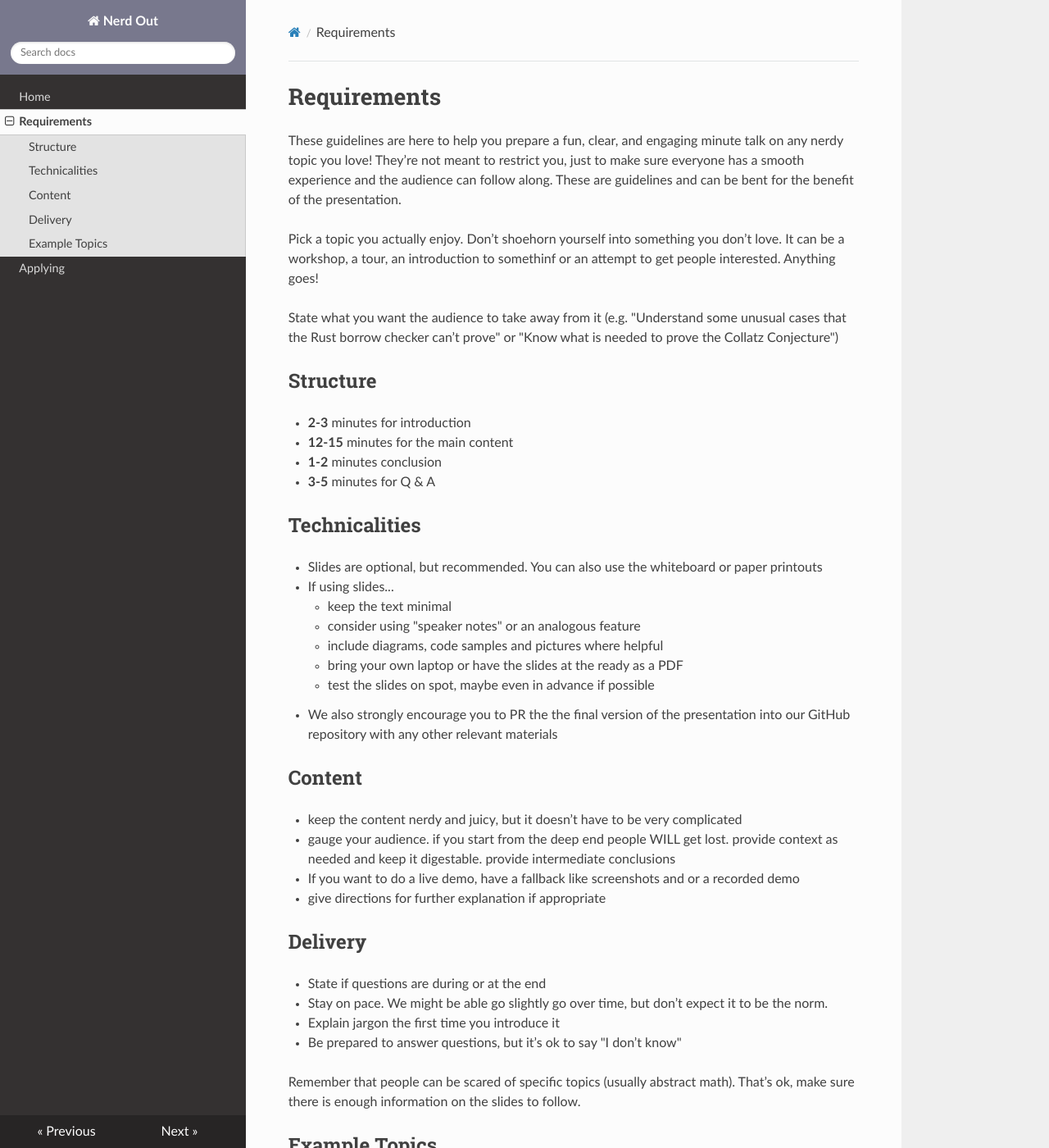
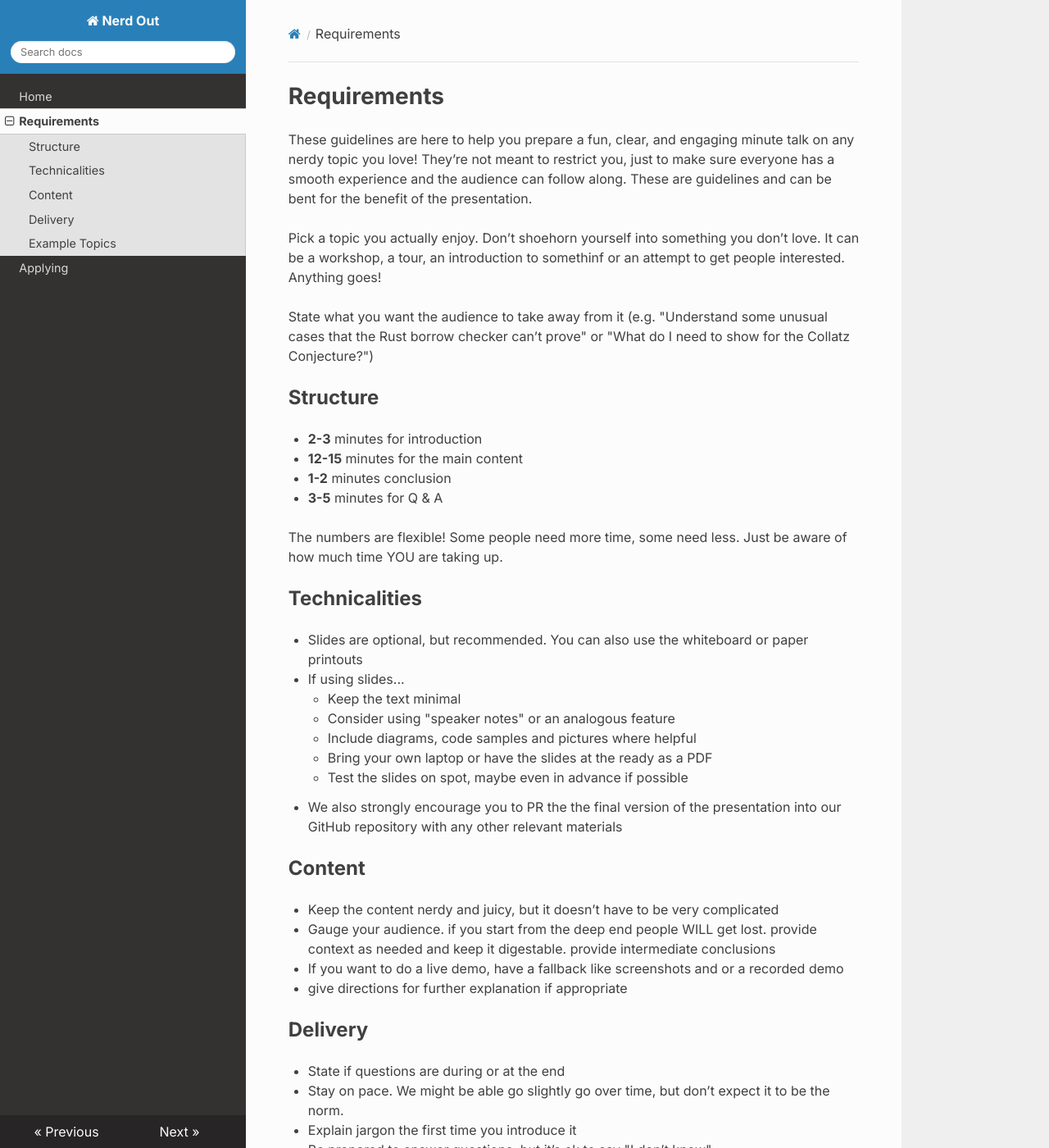
Before and after one commit to thinkinrocks/nerdout, an MkDocs documentation site: the page built from docs/requirements.md, in a window 1280 px wide and 1400 px high. Shown: the whole window at 82% size. Built offline with MkDocs 1.6.1, drawn with Linux system fonts in a browser that asks for light colours; nearby versions of some CDN libraries; some of the changed text lies outside the part shown.

Commit message:
Small fixes

```diff
--- a/docs/css/extra.css
+++ b/docs/css/extra.css
@@ -1,5 +1,7 @@
-.wy-side-nav-search {
-    background-color: rgb(120, 120, 141);
+@import url('https://fonts.googleapis.com/css2?family=Inter:ital,opsz,wght@0,14..32,100..900;1,14..32,100..900&display=swap');
+
+* {
+    font-family: "Inter", sans-serif !important;
 }
 
 .wy-side-nav-search input[type="text"] {
--- a/docs/requirements.md
+++ b/docs/requirements.md
@@ -4,7 +4,7 @@ These guidelines are here to help you prepare a fun, clear, and engaging minute
 
 Pick a topic you actually enjoy. Don’t shoehorn yourself into something you don’t love. It can be a workshop, a tour, an introduction to somethinf or an attempt to get people interested. Anything goes!
 
-State what you want the audience to take away from it (e.g. "Understand some unusual cases that the Rust borrow checker can’t prove" or "Know what is needed to prove the Collatz Conjecture")
+State what you want the audience to take away from it (e.g. "Understand some unusual cases that the Rust borrow checker can’t prove" or "What do I need to show for the Collatz Conjecture?")
 
 ## Structure
 
@@ -13,20 +13,22 @@ State what you want the audience to take away from it (e.g. "Understand some unu
 * **1-2** minutes conclusion
 * **3-5** minutes for Q & A
 
+The numbers are flexible! Some people need more time, some need less. Just be aware of how much time YOU are taking up.
+
 ## Technicalities
 
 * Slides are optional, but recommended. You can also use the whiteboard or paper printouts
 * If using slides...
-    * keep the text minimal
-    * consider using "speaker notes" or an analogous feature
-    * include diagrams, code samples and pictures where helpful
-    * bring your own laptop or have the slides at the ready as a PDF
-    * test the slides on spot, maybe even in advance if possible
+    * Keep the text minimal
+    * Consider using "speaker notes" or an analogous feature
+    * Include diagrams, code samples and pictures where helpful
+    * Bring your own laptop or have the slides at the ready as a PDF
+    * Test the slides on spot, maybe even in advance if possible
 * We also strongly encourage you to PR the the final version of the presentation into our GitHub repository with any other relevant materials
 
 ## Content
-* keep the content nerdy and juicy, but it doesn’t have to be very complicated
-* gauge your audience. if you start from the deep end people WILL get lost. provide context as needed and keep it digestable. provide intermediate conclusions
+* Keep the content nerdy and juicy, but it doesn’t have to be very complicated
+* Gauge your audience. if you start from the deep end people WILL get lost. provide context as needed and keep it digestable. provide intermediate conclusions
 * If you want to do a live demo, have a fallback like screenshots and or a recorded demo
 * give directions for further explanation if appropriate
 
--- a/mkdocs.yml
+++ b/mkdocs.yml
@@ -2,7 +2,6 @@ site_name: Nerd Out
 
 theme:
   name: readthedocs
-
 nav:
   - Home: index.md
   - Requirements: requirements.md
```
Also changed, not shown: other parts of docs/requirements.md (+11 -11 lines), docs/index.md (+2 -2 lines), docs/nerdouts/2025-11-26 Thinkin Rocks, Startup Sauna/index.md (deleted).
